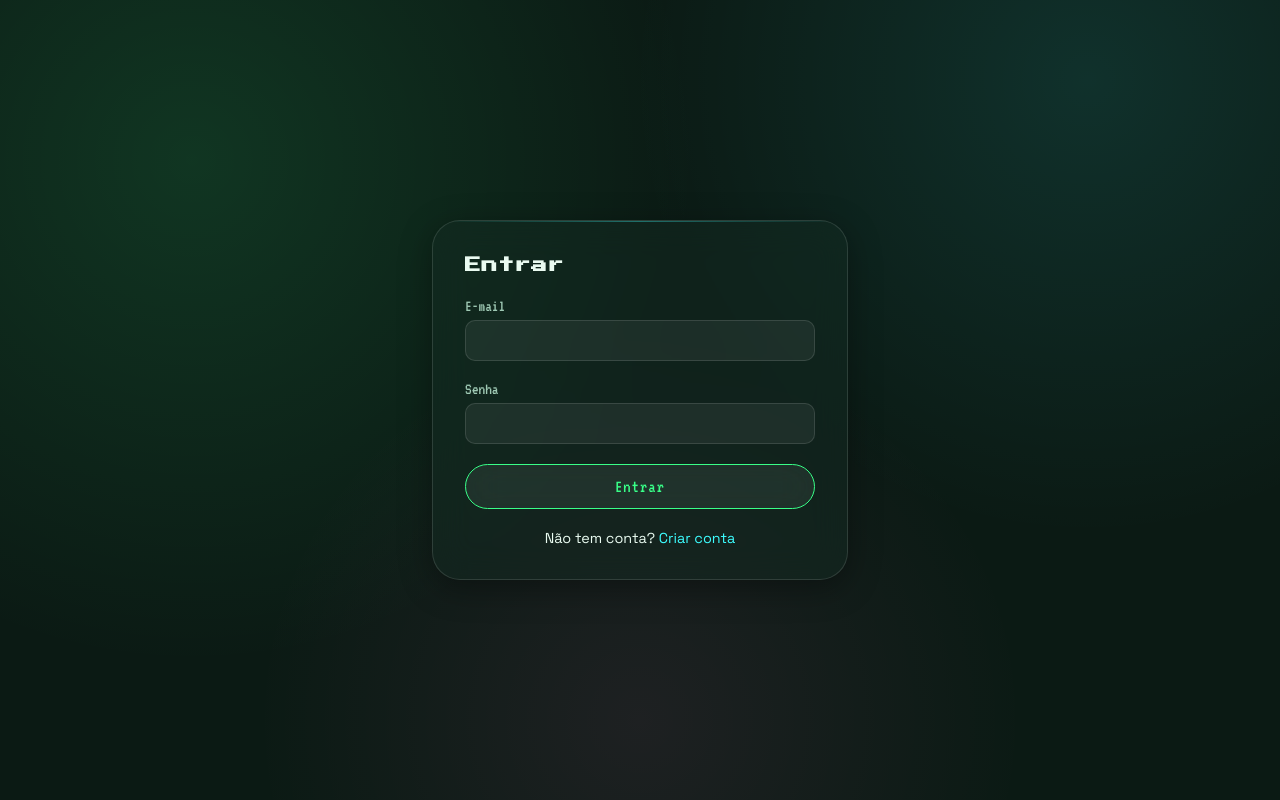
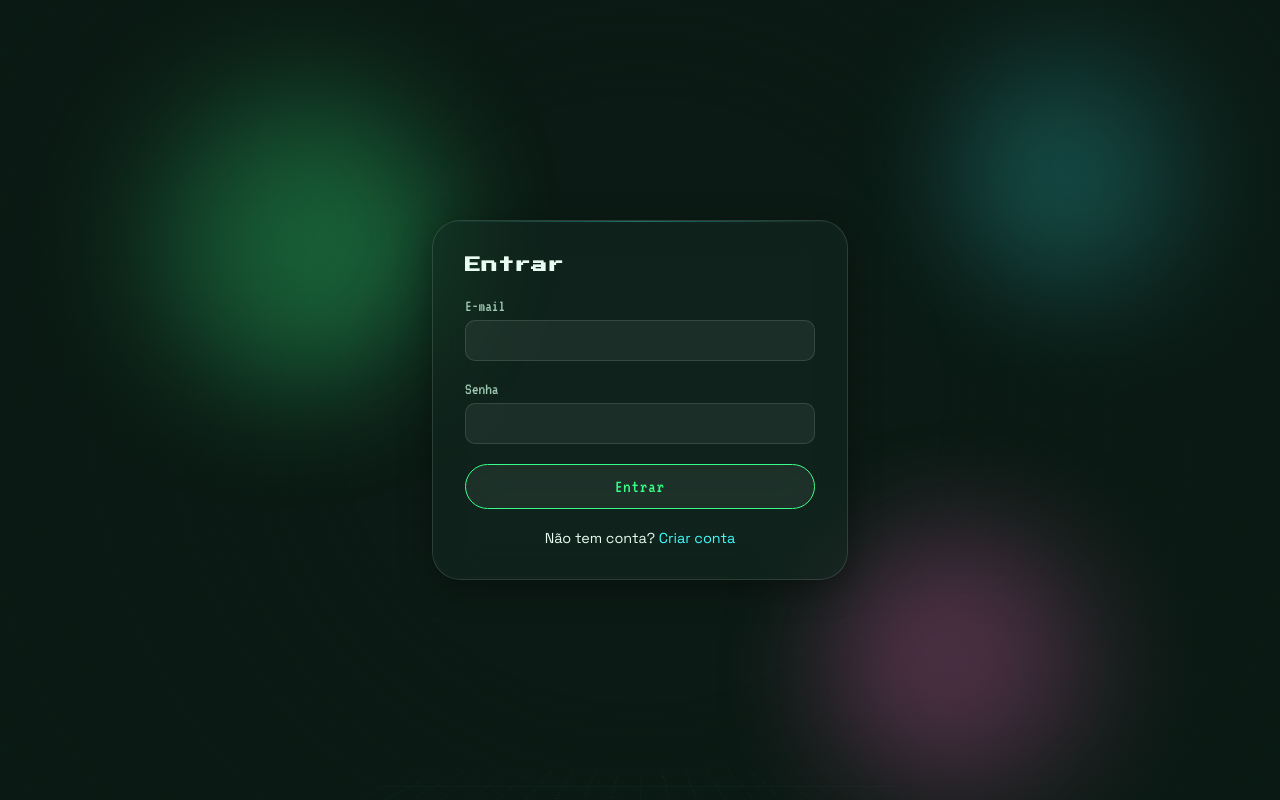
Before and after one commit to PatricAugusto/SaaS-Solarpunk-de-agendamento, a React (Vite) app in the folder client/: page /login in a window 1280 px wide. Built offline with nearby package versions, Linux system fonts and the light colour scheme; no server answers.

Commit message:
feat(client): adiciona background animado retro-tech (grid synthwave, orbs neon e scanlines) nas telas de login e registro

```diff
--- a/client/src/components/GlassPanel.jsx
+++ b/client/src/components/GlassPanel.jsx
@@ -1,5 +1,11 @@
 import styled from 'styled-components';
 import { media } from '../styles/media';
+import { keyframes } from 'styled-components';
+
+const fadeInUp = keyframes`
+  from { opacity: 0; transform: translateY(12px); }
+  to { opacity: 1; transform: translateY(0); }
+`;
 
 export const GlassPanel = styled.div`
   background: ${({ theme }) => theme.colors.surface};
@@ -11,6 +17,12 @@ export const GlassPanel = styled.div`
   padding: ${({ theme, $padding }) => theme.spacing($padding || 4)};
   position: relative;
   overflow: hidden;
+
+  animation: ${fadeInUp} 0.5s ease-out;
+
+  @media (prefers-reduced-motion: reduce) {
+    animation: none;
+  }
 
   &::before {
     content: '';
--- a/client/src/components/PageContainer.jsx
+++ b/client/src/components/PageContainer.jsx
@@ -7,6 +7,8 @@ export const PageContainer = styled.div`
   padding: ${({ theme }) => theme.spacing(4)};
   display: grid;
   gap: ${({ theme }) => theme.spacing(3)};
+  position: relative;
+  z-index: 1;
 
   ${media.tablet`
     padding: ${({ theme }) => theme.spacing(2.5)};
--- /dev/null
+++ b/client/src/components/RetroBackground.jsx
@@ -0,0 +1,103 @@
+import styled, { keyframes } from 'styled-components';
+
+const gridScroll = keyframes`
+  from { background-position: 0 0; }
+  to { background-position: 0 64px; }
+`;
+
+const floatOrb = keyframes`
+  0%, 100% { transform: translate3d(0, 0, 0) scale(1); }
+  50% { transform: translate3d(20px, -30px, 0) scale(1.08); }
+`;
+
+const flicker = keyframes`
+  0%, 100% { opacity: 0.35; }
+  50% { opacity: 0.5; }
+`;
+
+const Wrapper = styled.div`
+  position: fixed;
+  inset: 0;
+  overflow: hidden;
+  z-index: 0;
+  pointer-events: none;
+  background: ${({ theme }) => theme.colors.background};
+`;
+
+/* Grid de perspectiva, tipo "chão synthwave" */
+const Grid = styled.div`
+  position: absolute;
+  inset: -20% 0 0 0;
+  height: 140%;
+  background-image:
+    linear-gradient(${({ theme }) => theme.colors.glassBorderHighlight} 1px, transparent 1px),
+    linear-gradient(90deg, ${({ theme }) => theme.colors.glassBorderHighlight} 1px, transparent 1px);
+  background-size: 64px 64px;
+  opacity: 0.18;
+  transform: perspective(500px) rotateX(60deg);
+  transform-origin: bottom;
+  animation: ${gridScroll} 6s linear infinite;
+
+  @media (prefers-reduced-motion: reduce) {
+    animation: none;
+  }
+`;
+
+/* Orbs neon flutuantes, desfocados, dando profundidade */
+const Orb = styled.div`
+  position: absolute;
+  width: ${({ $size }) => $size}px;
+  height: ${({ $size }) => $size}px;
+  left: ${({ $x }) => $x}%;
+  top: ${({ $y }) => $y}%;
+  border-radius: 50%;
+  background: ${({ $color }) => $color};
+  filter: blur(60px);
+  opacity: 0.35;
+  animation: ${floatOrb} ${({ $duration }) => $duration}s ease-in-out infinite;
+  animation-delay: ${({ $delay }) => $delay}s;
+
+  @media (prefers-reduced-motion: reduce) {
+    animation: none;
+  }
+`;
+
+/* Scanline sutil de CRT por cima de tudo */
+const Scanlines = styled.div`
+  position: absolute;
+  inset: 0;
+  background: repeating-linear-gradient(
+    to bottom,
+    rgba(255, 255, 255, 0.025) 0px,
+    rgba(255, 255, 255, 0.025) 1px,
+    transparent 1px,
+    transparent 3px
+  );
+  animation: ${flicker} 4s ease-in-out infinite;
+  mix-blend-mode: overlay;
+
+  @media (prefers-reduced-motion: reduce) {
+    animation: none;
+    opacity: 0.35;
+  }
+`;
+
+/* Vinheta pra escurecer as bordas e focar o conteúdo central */
+const Vignette = styled.div`
+  position: absolute;
+  inset: 0;
+  background: radial-gradient(circle at center, transparent 40%, rgba(11, 26, 20, 0.9) 100%);
+`;
+
+export function RetroBackground() {
+  return (
+    <Wrapper aria-hidden="true">
+      <Grid />
+      <Orb $size={280} $x={10} $y={15} $color="#39FF88" $duration={9} $delay={0} />
+      <Orb $size={220} $x={75} $y={10} $color="#3DFDFF" $duration={11} $delay={1.5} />
+      <Orb $size={260} $x={65} $y={70} $color="#FF6EC7" $duration={10} $delay={3} />
+      <Scanlines />
+      <Vignette />
+    </Wrapper>
+  );
+}
--- a/client/src/pages/LoginPage.jsx
+++ b/client/src/pages/LoginPage.jsx
@@ -4,6 +4,7 @@ import { GlassPanel } from '../components/GlassPanel';
 import { NeonButton } from '../components/NeonButton';
 import { FormGroup, Label, Input, ErrorText } from '../components/FormField';
 import { PageContainer } from '../components/PageContainer';
+import { RetroBackground } from '../components/RetroBackground';
 import { useAuth } from '../context/AuthContext';
 
 export function LoginPage() {
@@ -32,6 +33,8 @@ export function LoginPage() {
   }
 
   return (
+    <>
+      <RetroBackground />
       <PageContainer $narrow style={{ minHeight: '100vh', alignContent: 'center' }}>
         <GlassPanel>
           <form onSubmit={handleSubmit} style={{ display: 'grid', gap: 20 }}>
@@ -60,5 +63,6 @@ export function LoginPage() {
           </form>
         </GlassPanel>
       </PageContainer>
+    </>
   );
 }
--- a/client/src/pages/RegisterPage.jsx
+++ b/client/src/pages/RegisterPage.jsx
@@ -1,16 +1,22 @@
-import { useState } from 'react';
-import { Link, useNavigate } from 'react-router-dom';
-import { GlassPanel } from '../components/GlassPanel';
-import { NeonButton } from '../components/NeonButton';
-import { FormGroup, Label, Input, ErrorText } from '../components/FormField';
-import { PageContainer } from '../components/PageContainer';
-import { useAuth } from '../context/AuthContext';
+import { useState } from "react";
+import { Link, useNavigate } from "react-router-dom";
+import { GlassPanel } from "../components/GlassPanel";
+import { NeonButton } from "../components/NeonButton";
+import { FormGroup, Label, Input, ErrorText } from "../components/FormField";
+import { PageContainer } from "../components/PageContainer";
+import { RetroBackground } from "../components/RetroBackground";
+import { useAuth } from "../context/AuthContext";
 
 export function RegisterPage() {
   const { register } = useAuth();
   const navigate = useNavigate();
-  const [form, setForm] = useState({ name: '', email: '', password: '', username: '' });
-  const [error, setError] = useState('');
+  const [form, setForm] = useState({
+    name: "",
+    email: "",
+    password: "",
+    username: "",
+  });
+  const [error, setError] = useState("");
   const [submitting, setSubmitting] = useState(false);
 
   function handleChange(e) {
@@ -19,55 +25,95 @@ export function RegisterPage() {
 
   async function handleSubmit(e) {
     e.preventDefault();
-    setError('');
+    setError("");
     setSubmitting(true);
     try {
       await register(form);
-      navigate('/dashboard');
+      navigate("/dashboard");
     } catch (err) {
-      setError(err.response?.data?.error || 'Erro ao criar conta');
+      setError(err.response?.data?.error || "Erro ao criar conta");
     } finally {
       setSubmitting(false);
     }
   }
 
   return (
-    <PageContainer $narrow style={{ minHeight: '100vh', alignContent: 'center' }}>
+    <>
+      <RetroBackground />
+      <PageContainer
+        $narrow
+        style={{ minHeight: "100vh", alignContent: "center" }}
+      >
         <GlassPanel>
-        <form onSubmit={handleSubmit} style={{ display: 'grid', gap: 18 }}>
-          <h1 className="font-display" style={{ fontSize: '1rem' }}>Criar conta</h1>
+          <form onSubmit={handleSubmit} style={{ display: "grid", gap: 18 }}>
+            <h1 className="font-display" style={{ fontSize: "1rem" }}>
+              Criar conta
+            </h1>
 
             <FormGroup>
               <Label>Nome</Label>
-            <Input name="name" value={form.name} onChange={handleChange} required />
+              <Input
+                name="name"
+                value={form.name}
+                onChange={handleChange}
+                required
+              />
             </FormGroup>
 
             <FormGroup>
               <Label>Username (usado na sua URL pública)</Label>
-            <Input name="username" value={form.username} onChange={handleChange} placeholder="ex: ana-solar" required />
+              <Input
+                name="username"
+                value={form.username}
+                onChange={handleChange}
+                placeholder="ex: ana-solar"
+                required
+              />
             </FormGroup>
 
             <FormGroup>
               <Label>E-mail</Label>
-            <Input type="email" name="email" value={form.email} onChange={handleChange} required />
+              <Input
+                type="email"
+                name="email"
+                value={form.email}
+                onChange={handleChange}
+                required
+              />
             </FormGroup>
 
             <FormGroup>
               <Label>Senha</Label>
-            <Input type="password" name="password" value={form.password} onChange={handleChange} required />
+              <Input
+                type="password"
+                name="password"
+                value={form.password}
+                onChange={handleChange}
+                required
+              />
             </FormGroup>
 
             {error && <ErrorText>{error}</ErrorText>}
 
             <NeonButton type="submit" $variant="cyan" disabled={submitting}>
-            {submitting ? 'Criando...' : 'Criar conta'}
+              {submitting ? "Criando..." : "Criar conta"}
             </NeonButton>
 
-          <p style={{ fontSize: '0.9rem', color: 'inherit', textAlign: 'center' }}>
-            Já tem conta? <Link to="/login" style={{ color: '#39FF88' }}>Entrar</Link>
+            <p
+              style={{
+                fontSize: "0.9rem",
+                color: "inherit",
+                textAlign: "center",
+              }}
+            >
+              Já tem conta?{" "}
+              <Link to="/login" style={{ color: "#39FF88" }}>
+                Entrar
+              </Link>
             </p>
           </form>
         </GlassPanel>
       </PageContainer>
+    </>
   );
 }
```
Lines whose indentation alone changed are shown as unchanged.
